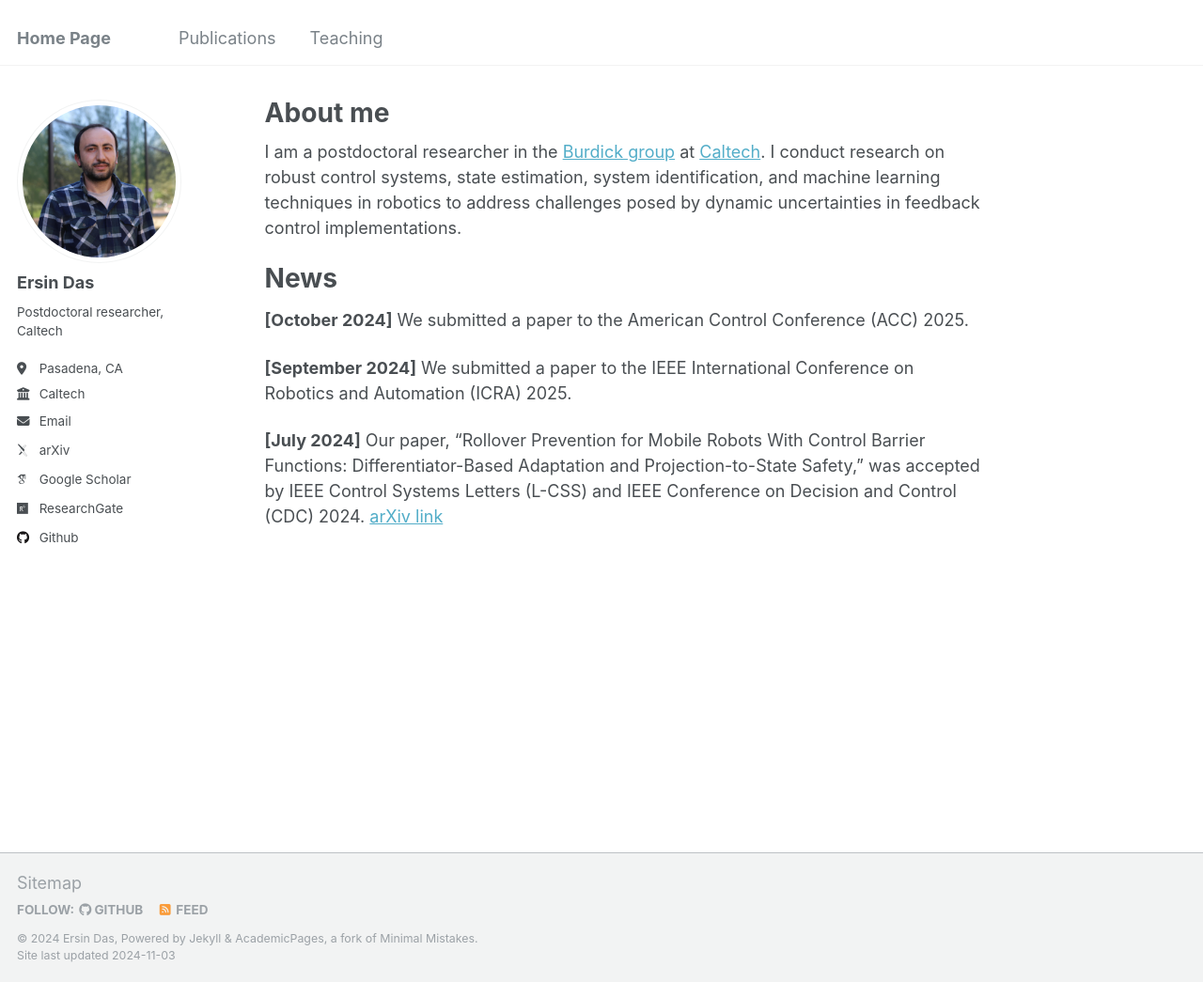
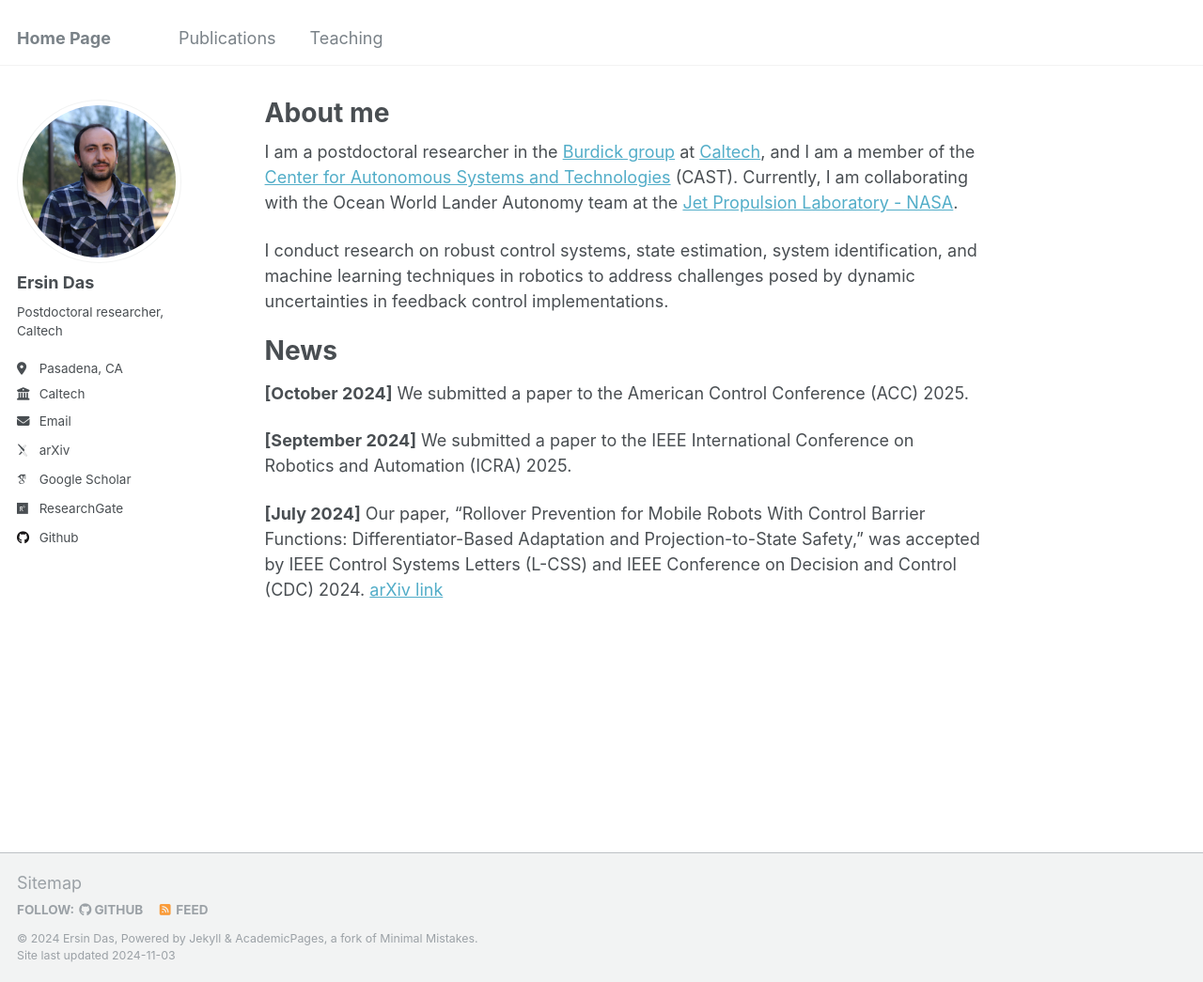
Before and after one commit to ersindas/ersindas.github.io, a Jekyll site: the page built from _pages/about.md, in a window 1280 px wide and 1045 px high. Shown: the whole window at 94% size. Built offline with Jekyll 4.4.1, drawn with Linux system fonts in a browser that asks for light colours; some web fonts are replaced.

Commit message:
Update about.md

```diff
--- a/_pages/about.md
+++ b/_pages/about.md
@@ -7,7 +7,9 @@ redirect_from:
   - /about.html
 ---
 
-I am a postdoctoral researcher in the [Burdick group](https://robotics.caltech.edu/wiki/index.php/Robotics) at [Caltech](https://www.mce.caltech.edu/people/ersindas). I conduct research on robust control systems, state estimation, system identification, and machine learning techniques in robotics to address challenges posed by dynamic uncertainties in feedback control implementations.
+I am a postdoctoral researcher in the [Burdick group](https://robotics.caltech.edu/wiki/index.php/Robotics) at [Caltech](https://www.mce.caltech.edu/people/ersindas), and I am a member of the [Center for Autonomous Systems and Technologies](https://cast.caltech.edu/) (CAST). Currently, I am collaborating with the Ocean World Lander Autonomy team at the [Jet Propulsion Laboratory - NASA](https://www-robotics.jpl.nasa.gov/how-we-do-it/systems/ocean-world-lander-autonomy-testbed-owlat/).
+
+I conduct research on robust control systems, state estimation, system identification, and machine learning techniques in robotics to address challenges posed by dynamic uncertainties in feedback control implementations.
 
 News
 ======
```
